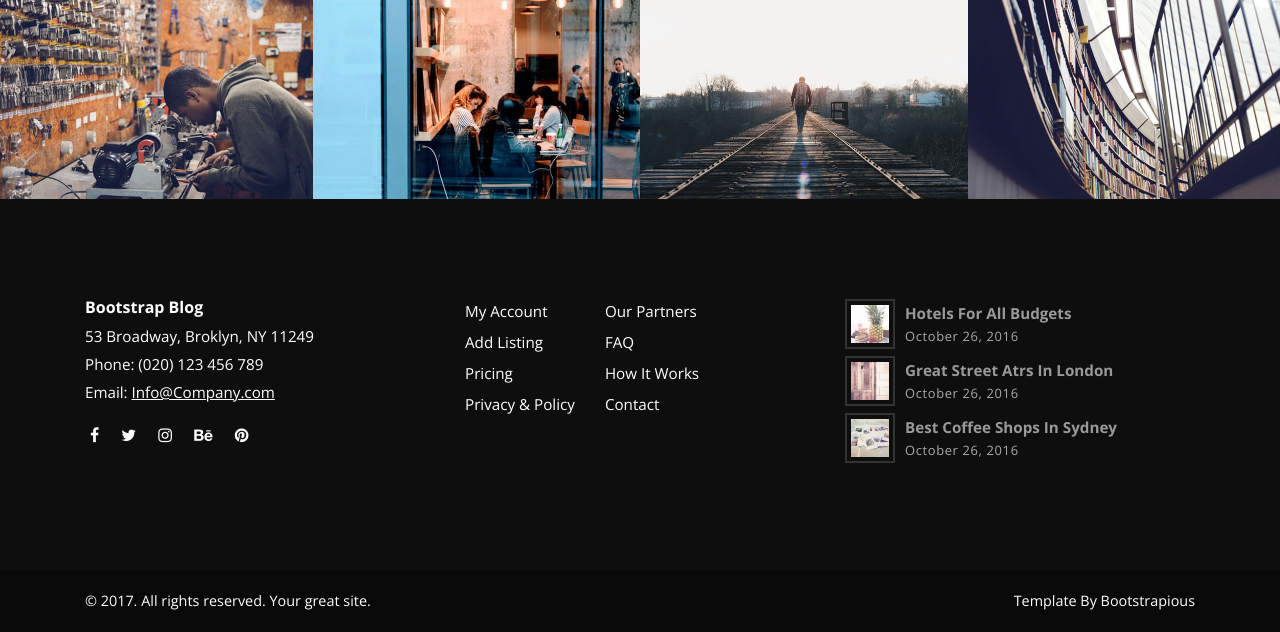
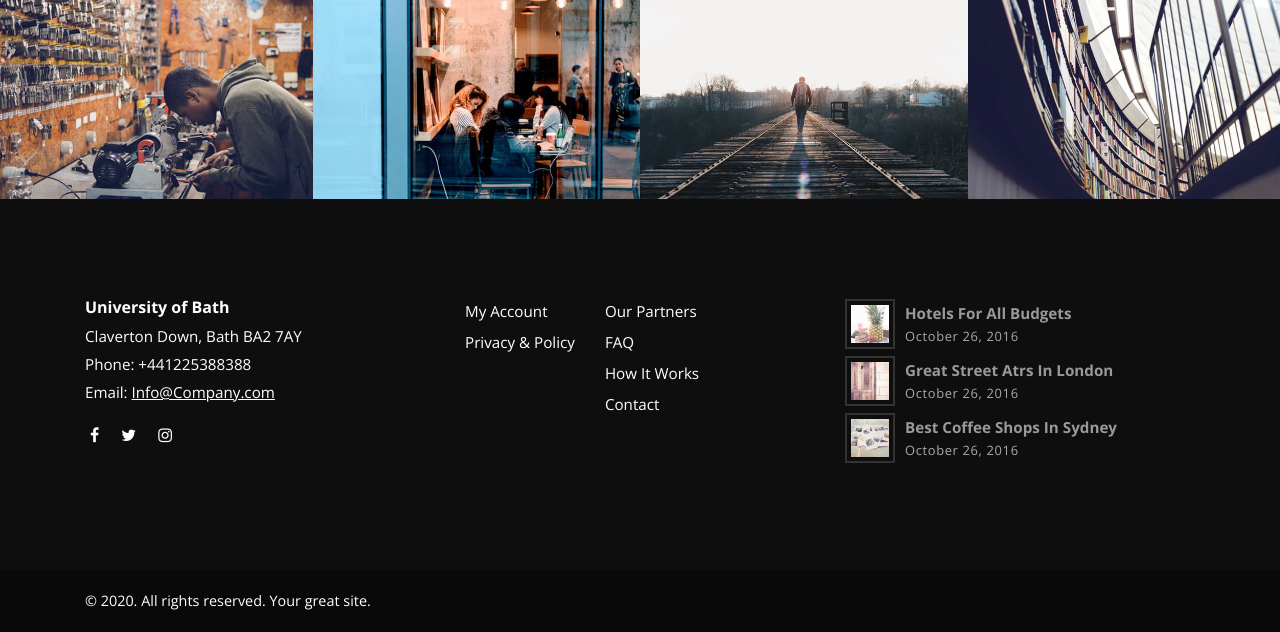
Before and after one commit to JerryL012/blog, a Django app: page / in a window 1280 px wide. Shown: the part 3062-3694 px from the top of the page. Run offline with Django 3.2, Linux system fonts and the light colour scheme; data comes from the database, SQL or seed files in the repository; both versions use the stored data as it was after the commit; some libraries are stand-ins or nearby versions.

Commit message:
little fix

```diff
--- a/blog/urls.py
+++ b/blog/urls.py
@@ -3,13 +3,13 @@ from django.urls import path
 from django.conf import settings
 from django.conf.urls.static import static
 
-from posts import views
+from posts.views import index, blog, post
 
 urlpatterns = [
+    path('', index),
     path('admin/', admin.site.urls),
-    path('', views.index),
-    path('blog/', views.blog),
-    path('post/', views.post),
+    path('blog/', blog),
+    path('post/', post),
 ]
 
 if settings.DEBUG:
--- a/follow/views.py
+++ b/follow/views.py
@@ -1 +1 @@
-from django.shortcuts import render
+from django.shortcuts import render, redirect
--- a/posts/views.py
+++ b/posts/views.py
@@ -1,6 +1,8 @@
-from django.shortcuts import render
+from django.shortcuts import render, redirect
 from .models import Post
 from follow.models import Follow
+from django.contrib.auth.forms import AuthenticationForm
+
 
 def index(request):
     # grab the post with true featured
--- a/templates/footer.html
+++ b/templates/footer.html
@@ -5,18 +5,18 @@
         <div class="row">
           <div class="col-md-4">
             <div class="logo">
-              <h6 class="text-white">Bootstrap Blog</h6>
+              <h6 class="text-white">University of Bath</h6>
             </div>
             <div class="contact-details">
-              <p>53 Broadway, Broklyn, NY 11249</p>
-              <p>Phone: (020) 123 456 789</p>
+              <p>Claverton Down, Bath BA2 7AY</p>
+              <p>Phone: +441225388388</p>
               <p>Email: <a href="mailto:info@company.com">Info@Company.com</a></p>
               <ul class="social-menu">
                 <li class="list-inline-item"><a href="#"><i class="fa fa-facebook"></i></a></li>
                 <li class="list-inline-item"><a href="#"><i class="fa fa-twitter"></i></a></li>
                 <li class="list-inline-item"><a href="#"><i class="fa fa-instagram"></i></a></li>
-                <li class="list-inline-item"><a href="#"><i class="fa fa-behance"></i></a></li>
-                <li class="list-inline-item"><a href="#"><i class="fa fa-pinterest"></i></a></li>
+<!--                <li class="list-inline-item"><a href="#"><i class="fa fa-behance"></i></a></li>-->
+<!--                <li class="list-inline-item"><a href="#"><i class="fa fa-pinterest"></i></a></li>-->
               </ul>
             </div>
           </div>
@@ -24,8 +24,8 @@
             <div class="menus d-flex">
               <ul class="list-unstyled">
                 <li> <a href="#">My Account</a></li>
-                <li> <a href="#">Add Listing</a></li>
-                <li> <a href="#">Pricing</a></li>
+<!--                <li> <a href="#">Add Listing</a></li>-->
+<!--                <li> <a href="#">Pricing</a></li>-->
                 <li> <a href="#">Privacy &amp; Policy</a></li>
               </ul>
               <ul class="list-unstyled">
@@ -57,13 +57,13 @@
         <div class="container">
           <div class="row">
             <div class="col-md-6">
-              <p>&copy; 2017. All rights reserved. Your great site.</p>
+              <p>&copy; 2020. All rights reserved. Your great site.</p>
             </div>
-            <div class="col-md-6 text-right">
-              <p>Template By <a href="https://bootstrapious.com/p/bootstrap-carousel" class="text-white">Bootstrapious</a>
-                <!-- Please do not remove the backlink to Bootstrap Temple unless you purchase an attribution-free license @ Bootstrap Temple or support us at http://bootstrapious.com/donate. It is part of the license conditions. Thanks for understanding :)                         -->
-              </p>
-            </div>
+<!--            <div class="col-md-6 text-right">-->
+<!--              <p>Template By <a href="https://bootstrapious.com/p/bootstrap-carousel" class="text-white">Bootstrapious</a>-->
+<!--                &lt;!&ndash; Please do not remove the backlink to Bootstrap Temple unless you purchase an attribution-free license @ Bootstrap Temple or support us at http://bootstrapious.com/donate. It is part of the license conditions. Thanks for understanding :)                         &ndash;&gt;-->
+<!--              </p>-->
+<!--            </div>-->
           </div>
         </div>
       </div>
```
Also changed, not shown: db.sqlite3.
